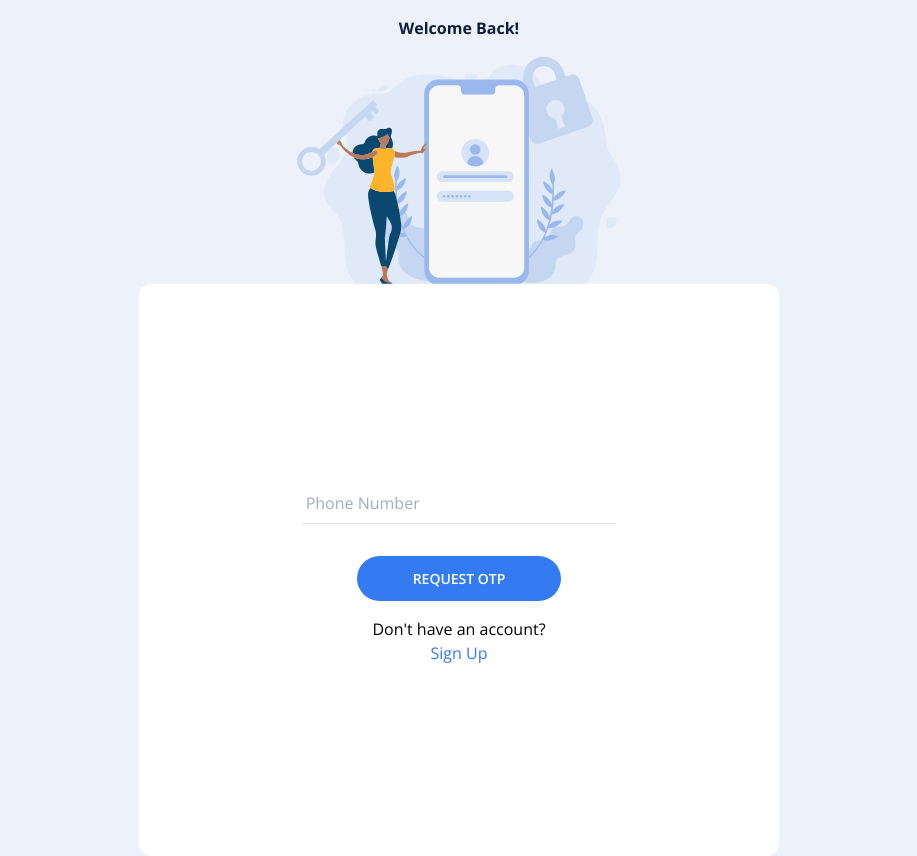
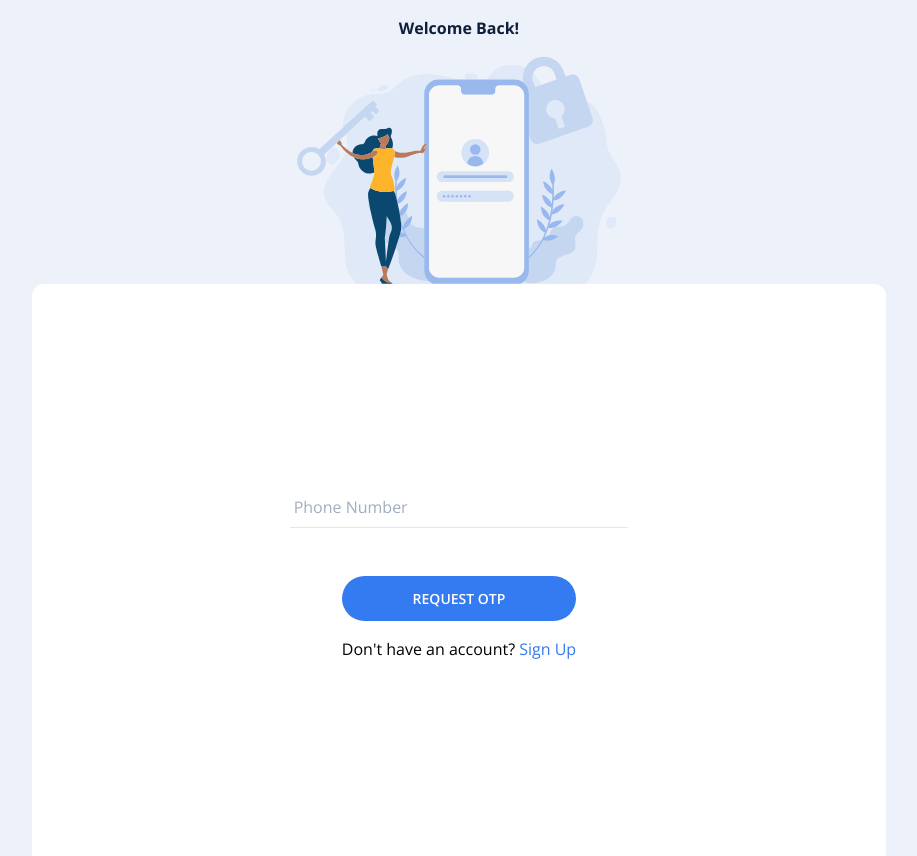
Before and after one commit to whynotearth/blobby, a Vue app: page /login in a window 1280 px wide. Shown: the whole page, without its empty margins (181-1098 px from the left). Built offline with nearby package versions, Linux system fonts and the light colour scheme; what vue-smooth-picker would draw is missing.

Commit message:
modified the layouts. #1

```diff
--- a/src/views/common/Login.vue
+++ b/src/views/common/Login.vue
@@ -2,13 +2,13 @@
   <div class="flex flex-col items-center bg-background">
     <BgLogin />
     <div
-      class="flex-1 flex flex-col justify-center items-center w-full lg:w-1/2 bg-white rounded-xl"
+      class="w-full flex-1 flex flex-col justify-center items-center
+      md:w-1/2 lg:w-2/3 px-6 bg-white rounded-t-xl"
     >
-      <div
-        class="w-full flex flex-col justify-center items-center md:w-1/2 lg:w-2/3 px-6"
-      >
+      <div class="w-full md:w-1/2">
         <MaterialInput label="Phone Number" />
-        <div class="w-full md:w-1/2 lg:w-2/3 px-6 mt-4 text-center">
+      </div>
+      <div class="mt-8">
         <Button
           title="Request OTP"
           padding="px-4 py-3"
@@ -18,7 +18,6 @@
           Don't have an account?
           <span class="text-primary-blue">Sign Up</span>
         </p>
-        </div>
       </div>
     </div>
   </div>
--- a/src/views/common/SignUp.vue
+++ b/src/views/common/SignUp.vue
@@ -4,14 +4,13 @@
     <div
       class="flex-1 flex flex-col justify-center items-center w-full lg:w-1/2 bg-white rounded-xl"
     >
-      <div
-        class="w-full flex flex-col justify-center items-center md:w-1/2 lg:w-2/3 px-6"
-      >
+      <div class="w-full md:w-1/2 lg:w-2/3 px-6">
         <MaterialInput label="First Name" />
         <MaterialInput label="Last Name" />
         <MaterialInput label="Username" />
         <MaterialInput label="Email" />
-        <div class="w-full md:w-1/2 lg:w-2/3 px-6 mt-4 text-center">
+      </div>
+      <div class="px-6 mt-8 text-center">
         <Button
           title="Let's get started"
           padding="px-4 py-3"
@@ -21,7 +20,6 @@
           Already have an account?
           <span class="text-primary-blue">Login</span>
         </p>
-        </div>
       </div>
     </div>
   </div>
--- a/src/views/common/Splash.vue
+++ b/src/views/common/Splash.vue
@@ -1,6 +1,7 @@
 <template>
-  <div class="w-screen h-screen bg-primary-blue">
-    <div class="w-full h-full flex flex-col items-center justify-around">
+  <div
+    class="w-full h-full flex flex-col items-center justify-around  bg-primary-blue"
+  >
     <div class="w-full flex flex-col items-center">
       <IconLogo />
       <p class="mt-8 text-gray tg-h3-desktop">Welcome To</p>
@@ -13,6 +14,7 @@
         buttonBg="bg-white"
         padding="px-4 py-3"
         textColor="text-primary-blue"
+        :isRipple="false"
       />
       <p class="mt-4 text-white">
         Don't have an account?
@@ -20,7 +22,6 @@
           Sign Up
         </router-link>
       </p>
-      </div>
     </div>
   </div>
 </template>
```
Lines whose indentation alone changed are shown as unchanged.
